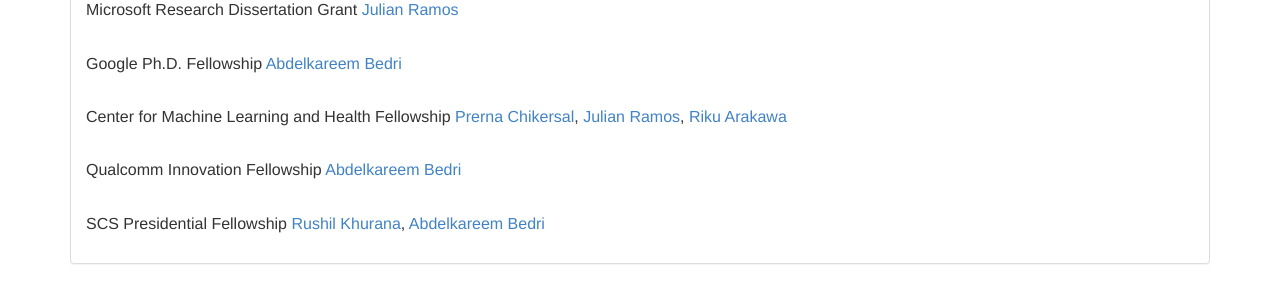
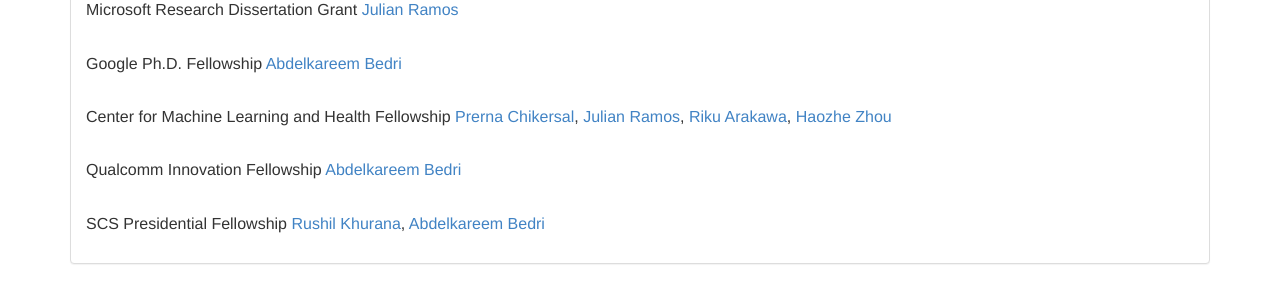
Before and after one commit to cmusmashlab/cmusmashlab.github.io, a Jekyll site: the page built from awards/index.html, in a window 1280 px wide. Shown: the part 667-950 px from the top of the page. Built offline with Jekyll 4.4.1, drawn with Linux system fonts in a browser that asks for light colours; nearby versions of some CDN libraries; some web fonts are replaced.

Commit message:
Update fellowships.yml

```diff
--- a/_data/fellowships.yml
+++ b/_data/fellowships.yml
@@ -26,7 +26,7 @@
   people: [bedri]
 
 - name: Center for Machine Learning and Health Fellowship
-  people: [chikersal,ramos,arakawa]
+  people: [chikersal,ramos,arakawa,zhou]
 
 - name: Qualcomm Innovation Fellowship
   people: [bedri]
```
